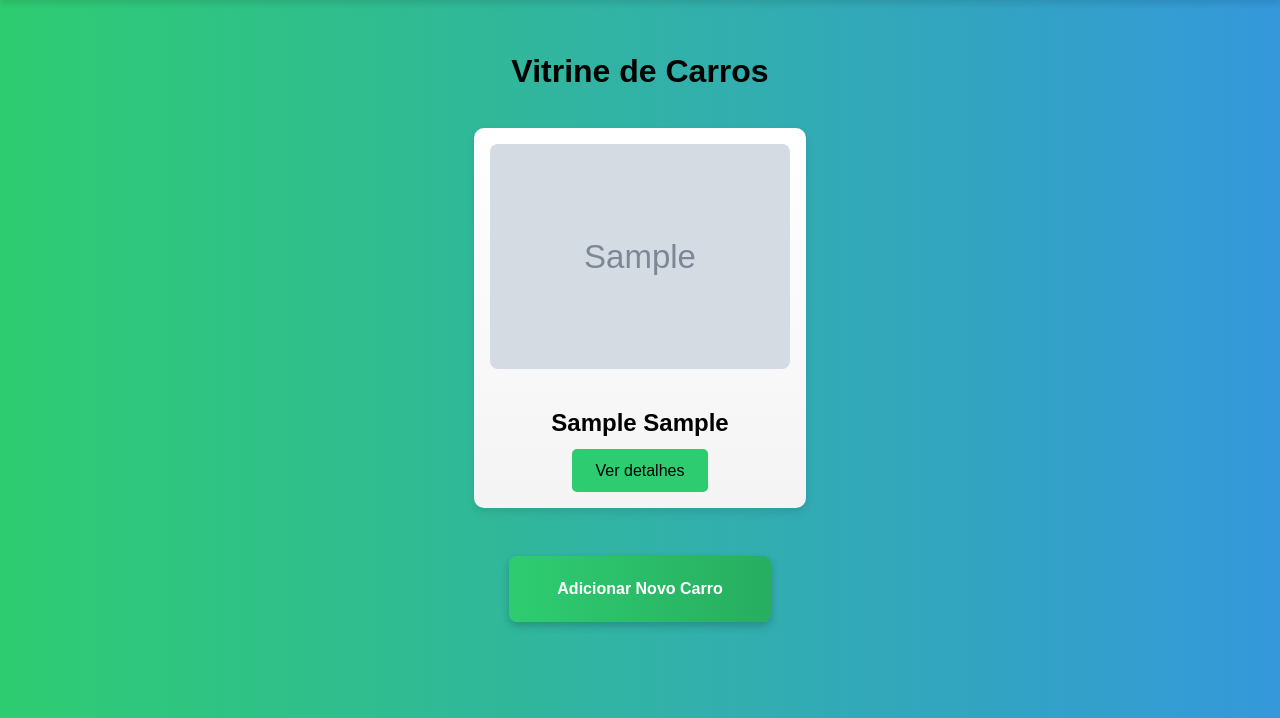
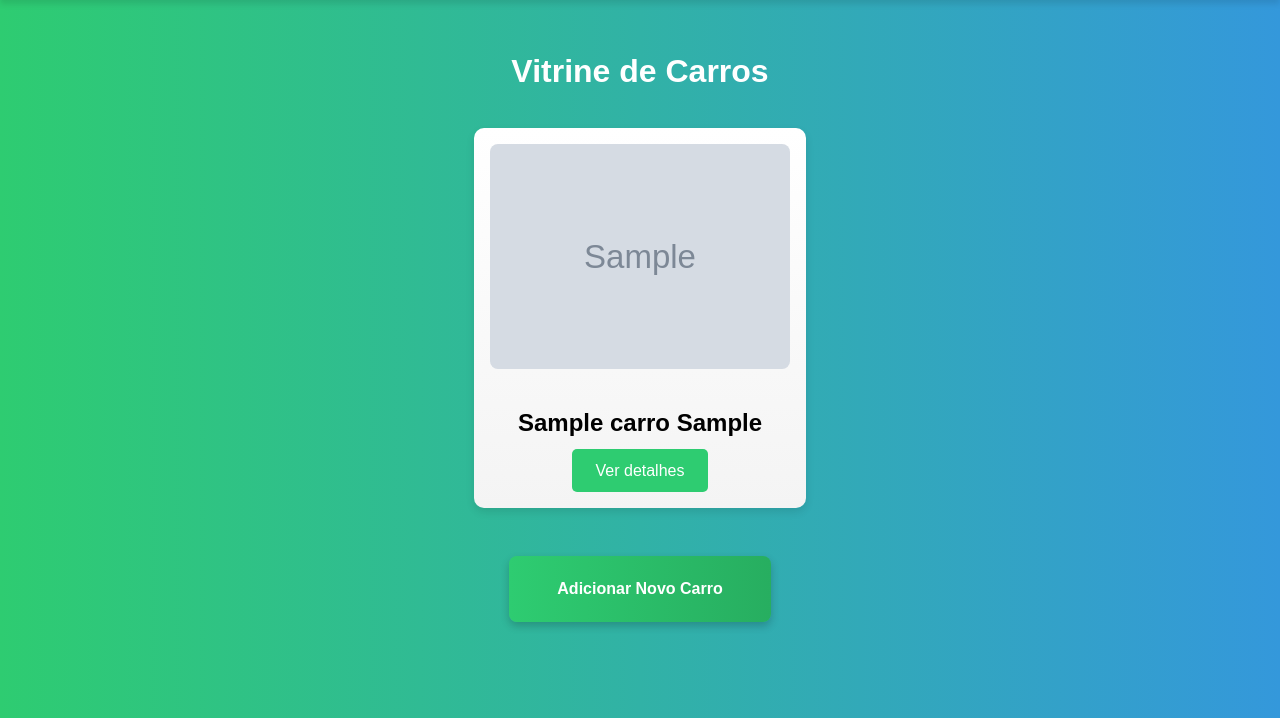
Before and after one commit to JorgeDeTeixeira/Vitrine-de-carros, a Flask app: page /carros in a window 1280 px wide. Shown: the part 82-800 px from the top of the page. Run offline with Flask 3, Linux system fonts and the light colour scheme; tables that the repository leaves empty hold one stand-in row (values such as "Sample post"); grey boxes marked "Sample" are stand-in pictures.

Commit message:
Algumas modificações no layout

```diff
--- a/app/routes.py
+++ b/app/routes.py
@@ -35,7 +35,7 @@ def adicionarCarro():
         db.session.add(novo_carro)
         db.session.commit()
 
-        return redirect(url_for('index'))
+        return redirect(url_for('listarCarros'))
 
     return render_template('adicionar.html')
 
@@ -65,4 +65,4 @@ def deletarCarro(carro_id):
     db.session.delete(carro)
     db.session.commit()
 
-    return redirect(url_for('index'))
+    return redirect(url_for('listarCarros'))
--- a/app/static/carros.css
+++ b/app/static/carros.css
@@ -54,7 +54,7 @@ body {
     display: inline-block;
     padding: 0.8em 1.5em;
     background-color: #2ecc71;
-    color: #000000;
+    color: #ffffff;
     text-decoration: none;
     border-radius: 5px;
     transition: background-color 0.3s ease-in-out, box-shadow 0.3s ease-in-out;
--- a/app/templates/carros.html
+++ b/app/templates/carros.html
@@ -13,13 +13,13 @@
         {% include 'navbar.html' %}
 
         <div class="car-container">
-            <h1 style="color: black;">Vitrine de Carros</h1>
+            <h1 style="color: rgb(255, 255, 255);">Vitrine de Carros</h1>
 
             <div class="car-list">
                 {% for carro in carros %}
                 <div class="car-card">
                     <img src="{{ carro.img }}" alt="Imagem do Carro" />
-                    <h2>{{ carro.marca }} {{ carro.modelo }}</h2>
+                    <h2>{{ carro.nome }} {{ carro.modelo }}</h2>
                     <a href="{{ url_for('visualizarCarro', carro_id=carro.id) }}">Ver detalhes</a>
                 </div>
                 {% endfor %}
```
Also changed, not shown: app/static/carro.css (+4 -4 lines).
